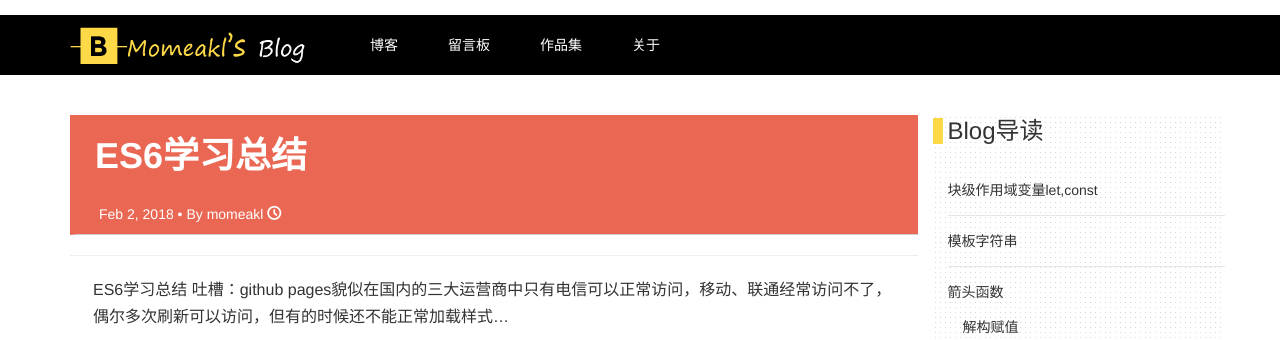
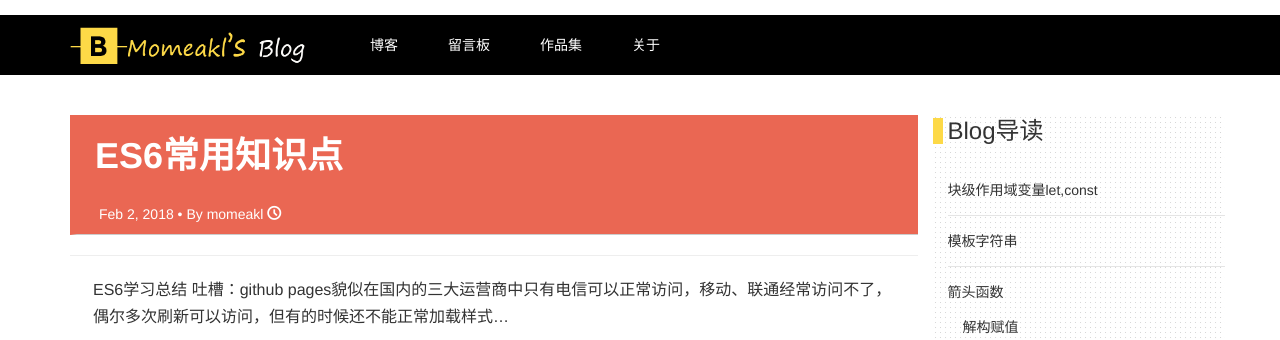
Before and after one commit to momeakl/momeakl.github.io, a Jekyll site: the page built from _posts/2018-02-02-ES6.md, in a window 1280 px wide and 900 px high. Shown: the top 340 px of the window. Built offline with Jekyll 4.4.1, drawn with Linux system fonts in a browser that asks for light colours; nearby versions of some CDN libraries; some web fonts are replaced; comment, search, counter and statistics services are not loaded; a style sheet for code colours, icons or effects is not loaded.

Commit message:
add something

```diff
--- a/_posts/2018-02-02-ES6.md
+++ b/_posts/2018-02-02-ES6.md
@@ -1,6 +1,6 @@
 ---
 layout: post
-title:  "ES6学习总结"
+title:  "ES6常用知识点"
 date:   2018-02-02 16:20:05
 author: momeakl
 categories: ES6
```
